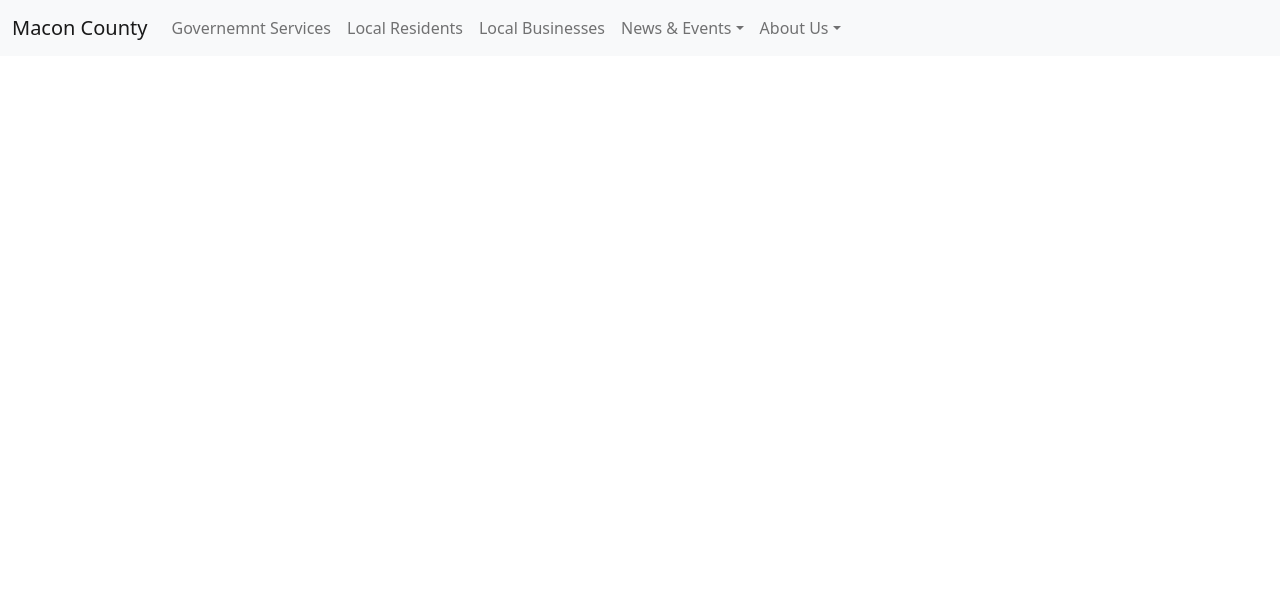
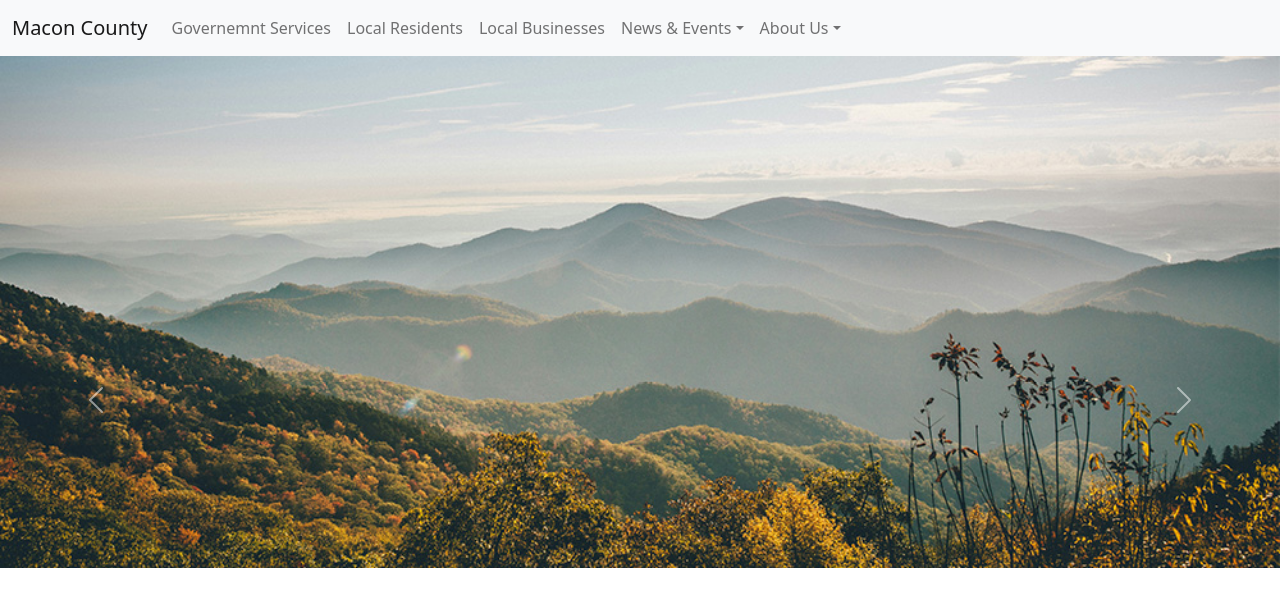
Before and after one commit to brtalbert/Talbert-Final, a plain HTML site: page index.html in a window 1280 px wide. Drawn offline with nearby package versions, Linux system fonts and the light colour scheme.

Commit message:
Image Carousel On Home Page

```diff
--- a/index.html
+++ b/index.html
@@ -15,6 +15,7 @@
 </head>
 <body>
 <header>
+    <!-- NavBar -->
     <nav class="navbar
     navbar-expand-lg
     navbar-light
@@ -69,6 +70,32 @@
 </div>
 </div>
 </nav>
+
+<!-- The slideshow/carousel -->
+<div class="carousel-inner">
+    <div class="carousel-item active">
+      <img src="Images/Carousel1.jpg" alt="Horizon Imagery of North Caroina Mountains in Macon County" class="d-block" style="width:100%">
+        <!-- Mountains by Wes Hicks on Unsplash. https://unsplash.com/photos/aerial-photography-of-mountain-under-blue-and-white-sky-Qa2rx5RSAAI -->
+    </div>
+    <div class="carousel-item">
+      <img src="Images/Carousel2.jpg" alt="Creek in the Macon County Woods during Autumn with yellow and orange trees in the background." class="d-block" style="width:100%">
+        <!-- Creek by Jeff DeWitt on Unsplash. https://unsplash.com/photos/water-falls-in-the-forest-K4io-aDZF78 -->
+    </div>
+    <div class="carousel-item">
+      <img src="Images/Carousel3.jpg" alt="A truck parked on side street during dusk in a small town in Macon County" class="d-block" style="width:100%">
+        <!-- NC Town by CJ Toscano on Unsplash. https://unsplash.com/photos/a-car-parked-on-the-side-of-a-street-OUGln8ehiL0 -->
+    </div>
+  </div>
+
+  <!-- Left and right controls/icons -->
+  <button class="carousel-control-prev" type="button" data-bs-target="prev" data-bs-slide="prev">
+    <span class="carousel-control-prev-icon"></span>
+  </button>
+  <button class="carousel-control-next" type="button" data-bs-target="next" data-bs-slide="next">
+    <span class="carousel-control-next-icon"></span>
+  </button>
+</div>
+
 </header>
 <main>
 
```
Also changed, not shown: Images/Carousel1.jpg (added), Images/Carousel2.jpg (added), Images/Carousel3.jpg (added), 1 other file.
